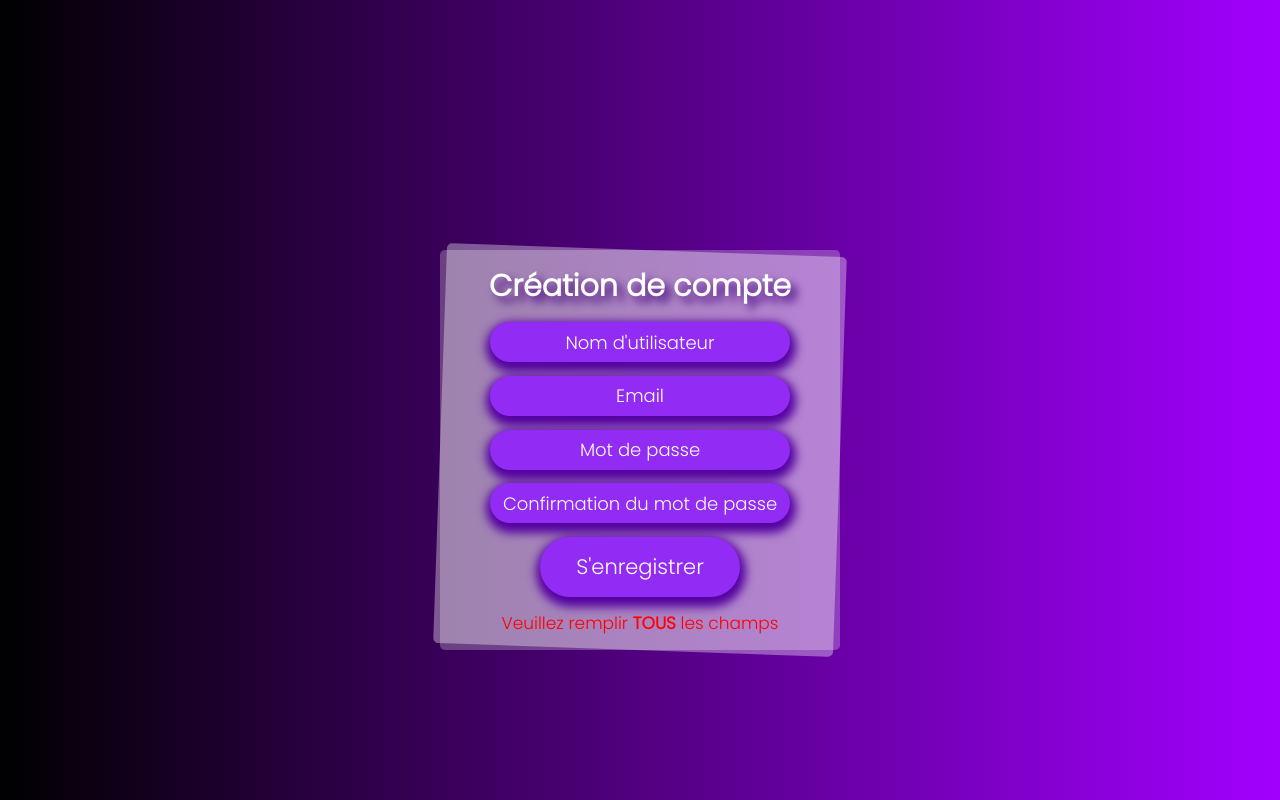
After one commit to vxnxx/Arkadia, a PHP site: the page made by pregister.php in a window 1280 px wide. The commit adds this page. Run offline with PHP 8.4, Linux system fonts and the light colour scheme.

Commit message:
arkadia 1.1
integrated errors msg, register page now working

```diff
--- /dev/null
+++ b/js/errmsg.js
@@ -0,0 +1,7 @@
+function errorMessage() {
+    var error = document.getElementById("error");
+
+    error.textContent = "Please enter a valid number"
+    error.style.color = "red"
+
+}
--- /dev/null
+++ b/pregister.php
@@ -0,0 +1,42 @@
+<!DOCTYPE html>
+<html lang="fr">
+<head>
+    <meta charset="UTF-8">
+    <meta http-equiv="X-UA-Compatible" content="IE=edge">
+    <meta name="viewport" content="width=device-width, initial-scale=1.0">
+    <link href="style.css" rel="stylesheet"/>
+    <script src="js/errmsg.js"></script>
+    <title>Création de Compte</title>
+</head>
+<body>
+    <div class="formcontainer2"></div>
+    <div class="formcontainer">
+
+        <form class="form" action="php/register.php" method="post">
+            <span class="titre">Création de compte</span>
+            <input class="inputext" type="text" style="font-size: 18px; height: 40px;" placeholder="Nom d'utilisateur" name="login">
+            <input class="inputext" style="font-size: 18px; height: 40px;" type="text" placeholder="Email" name="email">
+            <input class="inputext" style="font-size: 18px; height: 40px;" type="password" placeholder="Mot de passe" name="password">
+            <input class="inputext" style="font-size: 18px; height: 40px;" type="password" placeholder="Confirmation du mot de passe" name="passConf" >
+            <?php
+            if(isset($_GET['notEquals'])) {
+            echo('<span class="defontErr">Les deux mots de passe ne correspondent pas</span>');
+            }
+            ?>
+            <input class="loginbutton" type="submit" value="S'enregistrer" name="enregistrement">
+            <?php
+            if(isset($_GET['err'])) {
+            echo('<span class="defontErr">L\'identifiant ou l\'email sont déjà utilisés</span>');
+            }
+            ?>
+            <?php
+            if(isset($_GET['empty'])) {
+            echo('<span class="defontErr">Veuillez remplir <strong>TOUS</strong> les champs</span>');
+            }
+            ?>
+        </form>
+    </div>
+
+
+</body>
+</html>
--- a/site.html
+++ b/site.html
@@ -8,7 +8,7 @@
     <title>Arkadia</title>
 </head>
 <body>
-    <img class="mainlogo" src="img/LOGO FULL.png" alt="logo arkadia">
+
     <h1></h1>
 </body>
 </html>
--- a/style.css
+++ b/style.css
@@ -82,6 +82,7 @@ body {
     color:white;
 }
 
+
 input:focus {
     border:white solid 1px;
     outline: none;
@@ -105,3 +106,10 @@ input:focus {
     font-family: "Poppins";
     font-size:20px;
 }
+
+.defontErr {
+    font-family: "Poppins";
+    text-align: center;
+    font-size:17px;
+    color:red;
+}
```
Also changed, not shown: index.php (added, +28 -0 lines), php/register.php (added, +43 -0 lines), php/verifcreds.php (+9 -7 lines).
